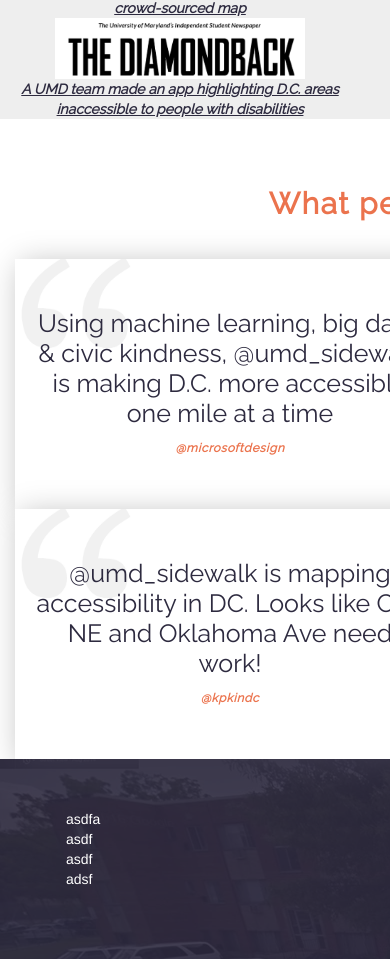
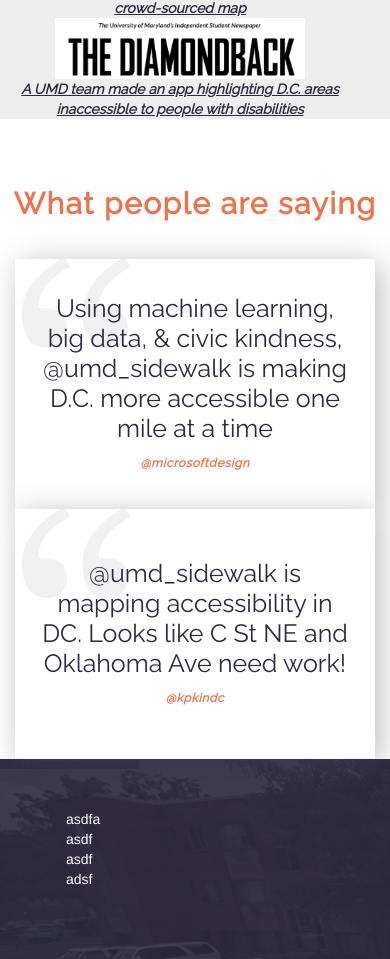
Before and after one commit to tongning/sidewalk-landing, a plain HTML site: page index.html in a window 390 px wide. Shown: the part 3899-4858 px from the top of the page. Drawn offline with nearby package versions, Linux system fonts and the light colour scheme.

Commit message:
Improve mobile compatibility

```diff
--- a/index.html
+++ b/index.html
@@ -196,7 +196,7 @@
         </div>
     </div>
 
-    <div class="container" style="min-height: 500px;width:900px;">
+    <div class="container" style="min-height: 500px;max-width:900px;">
         <div class="im-centered">
             <div class="row" id="press-list-header">What people are saying</div>
         </div>
```
